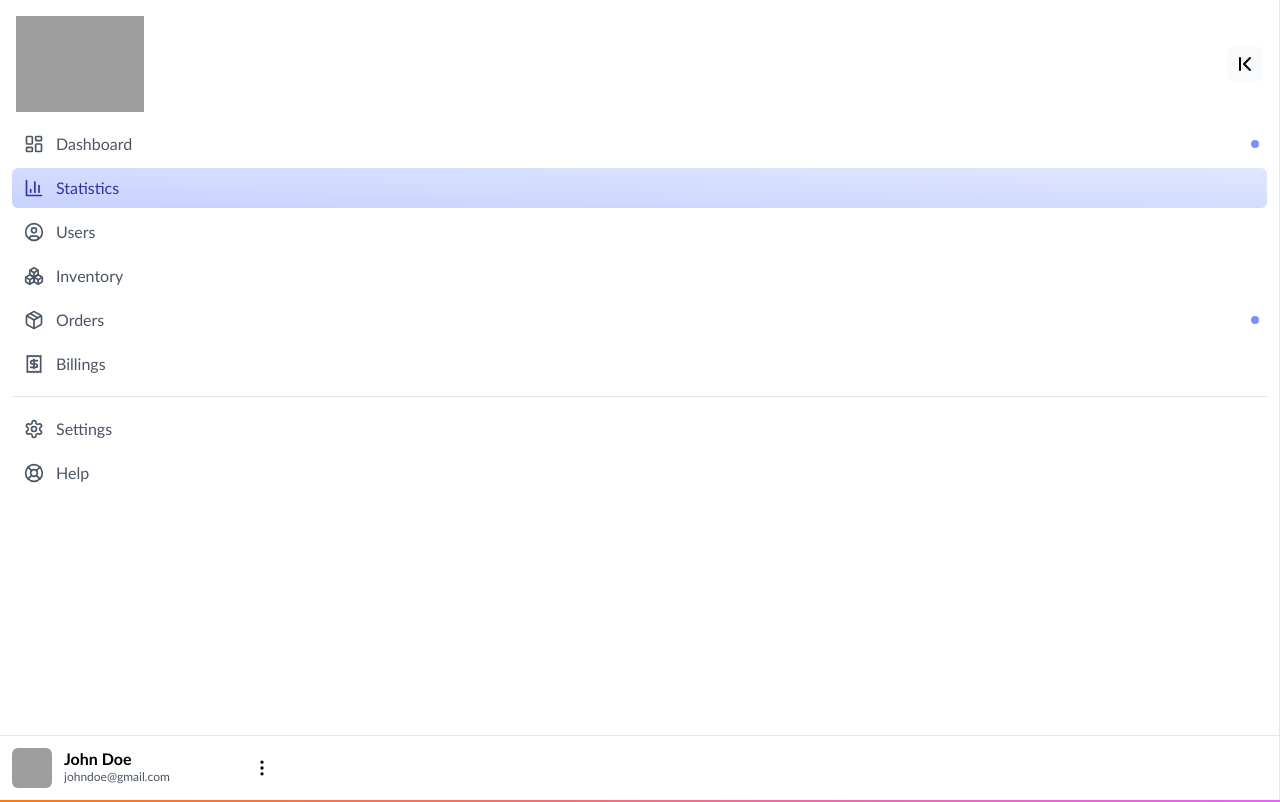
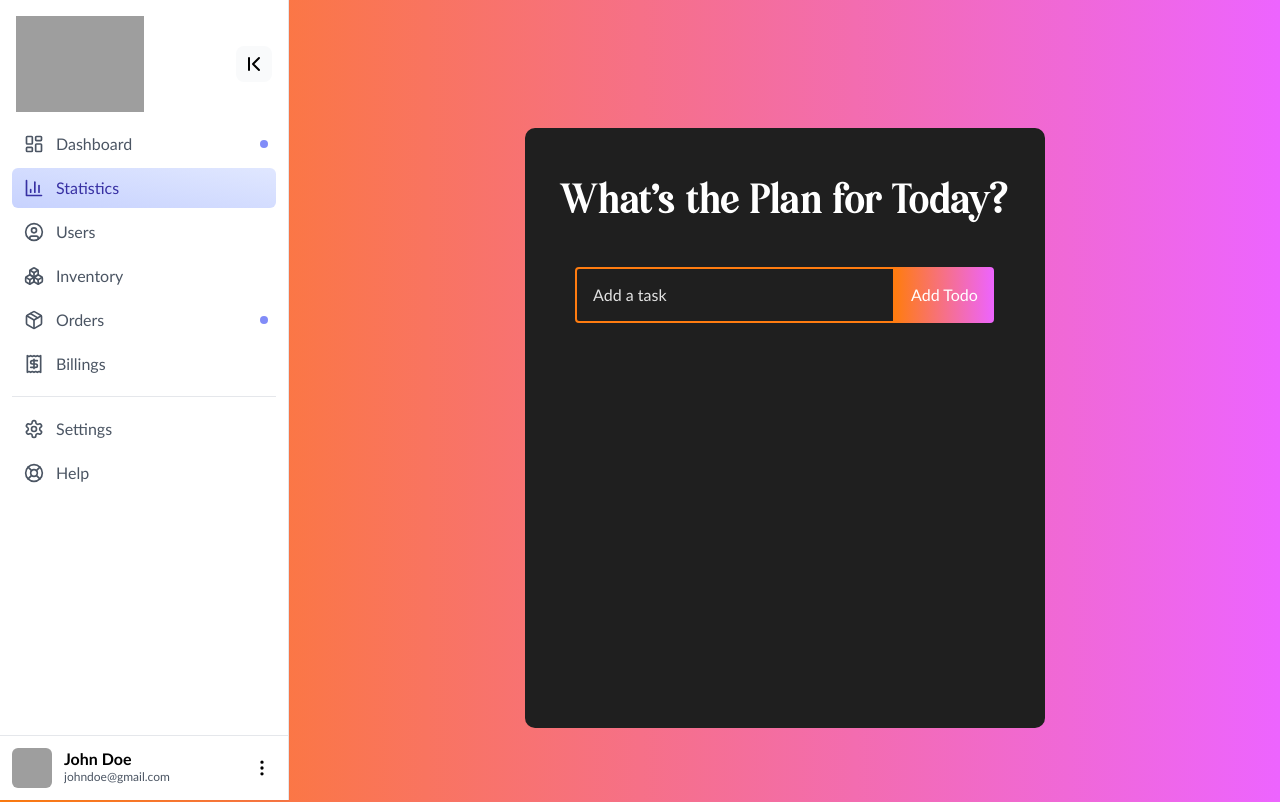
Before and after one commit to ashley127/SoulSprint, a React (Create React App) app: page / in a window 1280 px wide. Shown: the top 802 px of the page. Built offline with nearby package versions, Linux system fonts and the light colour scheme; grey boxes are pictures that could not be loaded.

Commit message:
Fixed sidebar

```diff
--- a/src/App.css
+++ b/src/App.css
@@ -1,6 +1,6 @@
-@tailwind base;
-@tailwind components;
-@tailwind utilities;
+@import "tailwindcss/base";
+@import "tailwindcss/components";
+@import "tailwindcss/utilities";
 
 * {
     box-sizing: border-box;
--- a/src/App.js
+++ b/src/App.js
@@ -16,7 +16,7 @@ import{
 
 function App() {
   return (
-    <div>
+    <div className='flex'>
       <Sidebar>
         <SidebarItem
           icon = {<LayoutDashboard size = {20} />}
@@ -32,9 +32,9 @@ function App() {
         <SidebarItem icon = {<Settings size={20} />} text = "Settings" />
         <SidebarItem icon = {<LifeBuoy size={20} />} text = "Help" />
       </Sidebar>
-      <div className='todo-app'>
-        <TodoList />
-      </div>
+        <div className='todo-app'>
+          <TodoList />
+        </div>
     </div>
 
   );
--- a/src/components/Sidebar.js
+++ b/src/components/Sidebar.js
@@ -7,8 +7,8 @@ export default function Sidebar({ children }) {
   const [expanded, setExpanded] = useState(true)
 
   return (
-    <aside className="h-screen">
-      <nav className="h-full flex flex-col bg-white border-r shadow-sm">
+    <aside className="h-screen sticky top-0">
+      <nav className="h-full inline-flex flex-col bg-white border-r shadow-sm">
         <div className="p-4 pb-2 flex justify-between items-center">
           <img
             src="https://img.logoipsum.com/243.svg"
@@ -49,7 +49,7 @@ export default function Sidebar({ children }) {
           </div>
         </div>
       </nav>
-    </aside>
+      </aside>
   )
 }
 
```
